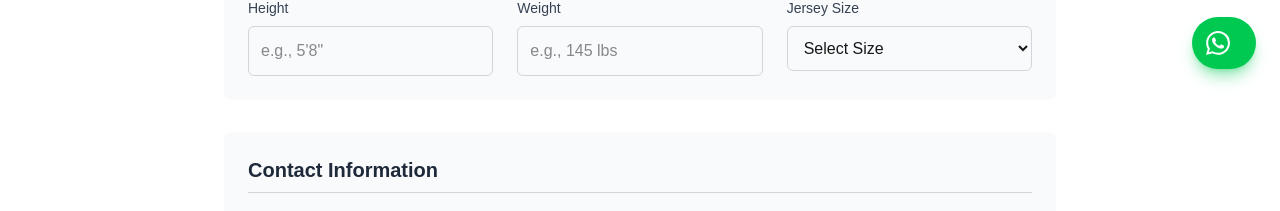
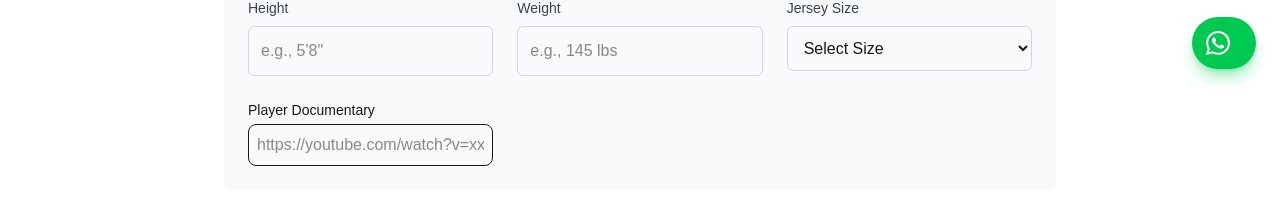
Before and after one commit to Mcdave01/books-and-ball, a Next.js app: page /registration in a window 1280 px wide. Shown: the part 707-918 px from the top of the page. Built offline with nearby package versions, Linux system fonts and the light colour scheme; no server answers.

Commit message:
Update made on players Reg

```diff
--- a/app/(dashboard)/dashboard/players/page.tsx
+++ b/app/(dashboard)/dashboard/players/page.tsx
@@ -17,6 +17,7 @@ interface Player {
   height: string
   weight: string
   school: string
+  player_video_documentary: string
   contact_email: string
   contact_phone: string
   emergency_contact_name: string
--- a/app/registration/page.tsx
+++ b/app/registration/page.tsx
@@ -1,8 +1,10 @@
 // Registration page: collects academy signup details from prospective players.
 import { Goal } from 'lucide-react'
 import { siteConfig } from '@/config/site'
+import { useState } from 'react'
 
 export default function RegistrationForm() {
+  const [youtubeUrl, setYoutubeUrl] = useState('')
   return (
     <div className="max-w-4xl mx-auto p-8 bg-white print:p-4">
       {/* Header */}
@@ -99,6 +101,18 @@ export default function RegistrationForm() {
                 <option value="l">Large</option>
                 <option value="xl">Extra Large</option>
               </select>
+            </div>
+            <div>
+              <label className="block text-sm font-medium mb-1">
+                Player Documentary
+              </label>
+              <input
+              type="text"
+              placeholder='https://youtube.com/watch?v=xxxx'
+              value={youtubeUrl}
+              onChange={(e) => setYoutubeUrl(e.target.value)}
+              className='w-full border rounded-lg p-2'
+              />
             </div>
           </div>
         </div>
--- a/components/admin/PlayerForm.tsx
+++ b/components/admin/PlayerForm.tsx
@@ -17,6 +17,7 @@ const playerSchema = z.object({
   height: z.string().optional(),
   weight: z.string().optional(),
   school: z.string().optional(),
+  player_video_documentary: z.string().optional(),
   contact_email: z.string().email().optional().or(z.literal('')),
   contact_phone: z.string().optional(),
   emergency_contact_name: z.string().optional(),
@@ -42,6 +43,7 @@ interface Player {
   height: string
   weight: string
   school: string
+  player_video_documentary: string
   contact_email: string
   contact_phone: string
   emergency_contact_name: string
@@ -59,8 +61,9 @@ interface PlayerFormProps {
   onSubmit: () => void
 }
 
-export function PlayerForm({ player, onClose, onSubmit }: PlayerFormProps) {
+export function  PlayerForm({ player, onClose, onSubmit }: PlayerFormProps) {
   const [loading, setLoading] = useState(false)
+  const [youtubeUrl, setYoutubeUrl] = useState('')
   const [imageFile, setImageFile] = useState<File | null>(null)
   const supabase = createClient()
 
@@ -79,6 +82,7 @@ export function PlayerForm({ player, onClose, onSubmit }: PlayerFormProps) {
       height: player.height,
       weight: player.weight,
       school: player.school,
+      player_video_documentary: player.player_video_documentary,
       contact_email: player.contact_email,
       contact_phone: player.contact_phone,
       emergency_contact_name: player.emergency_contact_name,
@@ -295,6 +299,25 @@ export function PlayerForm({ player, onClose, onSubmit }: PlayerFormProps) {
                 />
               </div>
             </div>
+            {/* Player Video Documentary */}
+
+            <div className='grid grid-cols-1 md:grid-col-2 gap-6'>
+
+                 <div>
+              <label className="block text-sm font-medium mb-1">
+                Player Documentary
+              </label>
+              <input
+              {...register('player_video_documentary')}
+              type="text"
+              placeholder='https://youtube.com/watch?v=xxxx'
+              value={youtubeUrl}
+              onChange={(e) => setYoutubeUrl(e.target.value)}
+              className='w-full px-3 py-2 border border-gray-300 rounded-md focus:outline-none focus:ring-2 focus:ring-orange-500'
+              />
+            </div>
+
+            </div>
 
             {/* Contact Information */}
             <div className="grid grid-cols-1 md:grid-cols-2 gap-6">
--- a/components/admin/PlayerList.tsx
+++ b/components/admin/PlayerList.tsx
@@ -14,6 +14,7 @@ interface Player {
   height: string
   weight: string
   school: string
+  player_video_documentary: string
   contact_email: string
   contact_phone: string
   emergency_contact_name: string
```
